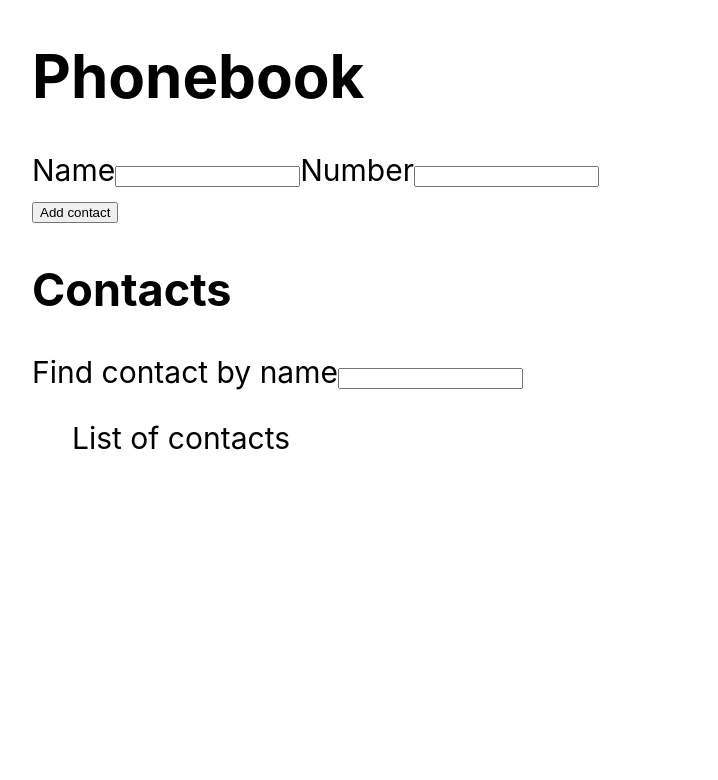
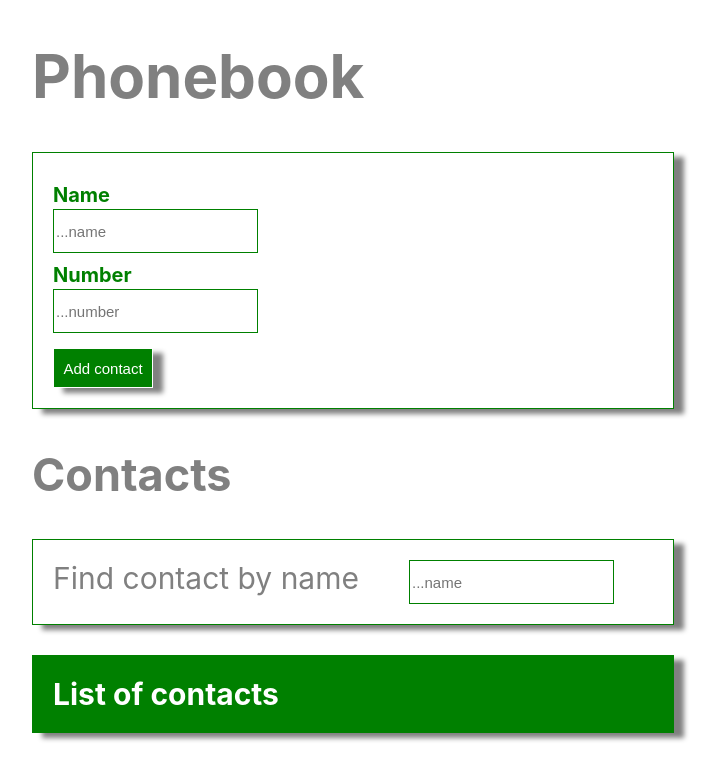
Before and after one commit to HelenBlyzniuk/goit-react-hw-02-phonebook, a React (Create React App) app: page / in a window 1280 px wide. Shown: the top 780 px of the page, without its empty margins (308-1026 px from the left). Built offline with nearby package versions, Linux system fonts and the light colour scheme.

Commit message:
styles with emotion.styled

```diff
--- a/src/components/App.jsx
+++ b/src/components/App.jsx
@@ -63,7 +63,7 @@ export class App extends Component {
           marginLeft: 'auto',
           marginRight: 'auto',
           fontSize: 30,
-          color: '#010101',
+          color: 'grey',
         }}
       >
         <h1>Phonebook</h1>
--- a/src/components/ContactForm/ContactForm.jsx
+++ b/src/components/ContactForm/ContactForm.jsx
@@ -1,5 +1,11 @@
 import React, { Component } from 'react';
 import PropTypes from 'prop-types';
+import {
+  FormContainer,
+  FormLabel,
+  FormInput,
+  FormButton,
+} from './ContactForm.styled.jsx';
 
 export class ContactForm extends Component {
   state = {
@@ -29,34 +35,35 @@ export class ContactForm extends Component {
   };
   render() {
     return (
-      <form className="contactForm" onSubmit={this.handleSubmit}>
-        <label>
+      <FormContainer onSubmit={this.handleSubmit}>
+        <FormLabel>
           Name
-          <input
+          <FormInput
             type="text"
-            className="contact_name"
             name="name"
+            placeholder="...name"
             onChange={this.handleChange}
             value={this.state.name}
             required
           />
-        </label>
-        <label>
+        </FormLabel>
+        <FormLabel>
           Number
-          <input
+          <FormInput
             type="tel"
             name="number"
             pattern="\+?\d{1,4}?[-.\s]?\(?\d{1,3}?\)?[-.\s]?\d{1,4}[-.\s]?\d{1,4}[-.\s]?\d{1,9}"
             title="Phone number must be digits and can contain spaces, dashes, parentheses and can start with +"
             required
+            placeholder="...number"
             onChange={this.handleChange}
             value={this.state.number}
           />
-        </label>
-        <button className="submit" type="submit" onSubmit={this.handleSubmit}>
+        </FormLabel>
+        <FormButton type="submit" onSubmit={this.handleSubmit}>
           Add contact
-        </button>
-      </form>
+        </FormButton>
+      </FormContainer>
     );
   }
 }
--- a/src/components/ContactForm/ContactForm.styled.js
+++ /dev/null
@@ -1,6 +0,0 @@
-// import styled from '@emotion/styled';
-
-// export const FormContainer = styled.form`
-// width:600px;
-// border:solid 1px black;
-// `
--- /dev/null
+++ b/src/components/ContactForm/ContactForm.styled.jsx
@@ -0,0 +1,38 @@
+import styled from '@emotion/styled';
+
+export const FormContainer = styled.form`
+  width: 600px;
+  border: solid 1px green;
+  padding: 20px;
+  box-shadow: 10px 5px 5px grey;
+`;
+
+export const FormLabel = styled.label`
+  font-size: 20px;
+  font-weight: bold;
+  color: green;
+`;
+
+export const FormInput = styled.input`
+  font-size: 15px;
+  color: green;
+  display: block;
+  border: solid 1px green;
+  outline: green;
+  height: 40px;
+`;
+
+export const FormButton = styled.button`
+  font-size: 15px;
+  background-color: green;
+  color: white;
+  display: block;
+  margin-top: 15px;
+  border: solid 1px white;
+  min-width: 100px;
+  height: 40px;
+  box-shadow: 10px 5px 5px grey;
+  &:hover {
+    scale: 1.2;
+  }
+`;
--- a/src/components/ContactList/ContactList.jsx
+++ b/src/components/ContactList/ContactList.jsx
@@ -1,5 +1,7 @@
 import React, { Component } from 'react';
 import PropTypes from 'prop-types';
+
+import { ListContainer, ListItem, ListButton } from './ContactList.styled.jsx';
 
 export class ContactList extends Component {
   handleClick = e => {
@@ -9,22 +11,22 @@ export class ContactList extends Component {
   render() {
     const { contacts } = this.props;
     return (
-      <ul className="contactList">
+      <ListContainer>
         List of contacts
         {contacts.map(({ name, number, id }) => (
-          <li className="contactItem" id={id} key={id}>
-            {name}: {number};
-            <button
+          <ListItem id={id} key={id}>
+            {name}: {number}
+            <ListButton
               type="button"
               className="deleteContact"
               id={id}
               onClick={this.handleClick}
             >
               Delete
-            </button>
-          </li>
+            </ListButton>
+          </ListItem>
         ))}
-      </ul>
+      </ListContainer>
     );
   }
 }
@@ -33,8 +35,8 @@ ContactList.propTypes = {
   contacts: PropTypes.arrayOf(
     PropTypes.shape({
       name: PropTypes.string.isRequired,
-      number: PropTypes.number.isRequired,
-      id: PropTypes.number.isRequired,
+      number: PropTypes.string.isRequired,
+      id: PropTypes.string.isRequired,
     })
   ),
 };
--- /dev/null
+++ b/src/components/ContactList/ContactList.styled.jsx
@@ -0,0 +1,40 @@
+import styled from '@emotion/styled';
+
+export const ListContainer = styled.ol`
+  width: 600px;
+  border: solid 1px green;
+  padding: 20px;
+  box-shadow: 10px 5px 5px grey;
+  background-color: green;
+  font-weight: bold;
+  color: white;
+`;
+export const ListItem = styled.li`
+  font-size: 25px;
+  font-weight: normal;
+  height: 40px;
+  margin-left: 20px;
+  margin-top: 25px;
+  color: white;
+  display: flex;
+  justify-content: space-between;
+  aling-items: center;
+`;
+
+export const ListButton = styled.button`
+  font-size: 15px;
+  background-color: white;
+  color: green;
+  display: block;
+  margin-top: 15px;
+  border: solid 1px white;
+  min-width: 100px;
+  height: 40px;
+  box-shadow: 10px 5px 5px grey;
+  margin: 0;
+  font-weight: bold;
+
+  &:hover {
+    scale: 1.2;
+  }
+`;
--- a/src/components/Filter/Filter.jsx
+++ b/src/components/Filter/Filter.jsx
@@ -1,17 +1,18 @@
 import React from 'react';
 import PropTypes from 'prop-types';
 
+import { FilterContainer, FilterInput } from './Filter.styled';
 export const Filter = ({ value, onFilterChange }) => {
   return (
-    <label>
+    <FilterContainer>
       Find contact by name
-      <input
+      <FilterInput
         type="text"
-        className="filterField"
+        placeholder="...name"
         value={value}
         onChange={onFilterChange}
       />
-    </label>
+    </FilterContainer>
   );
 };
 
--- /dev/null
+++ b/src/components/Filter/Filter.styled.jsx
@@ -0,0 +1,19 @@
+import styled from '@emotion/styled';
+
+export const FilterContainer = styled.form`
+  width: 600px;
+  border: solid 1px green;
+  padding: 20px;
+  box-shadow: 10px 5px 5px grey;
+  display: flex;
+  gap: 50px;
+`;
+
+export const FilterInput = styled.input`
+  font-size: 15px;
+  color: green;
+  display: block;
+  border: solid 1px green;
+  outline: green;
+  height: 40px;
+`;
```
